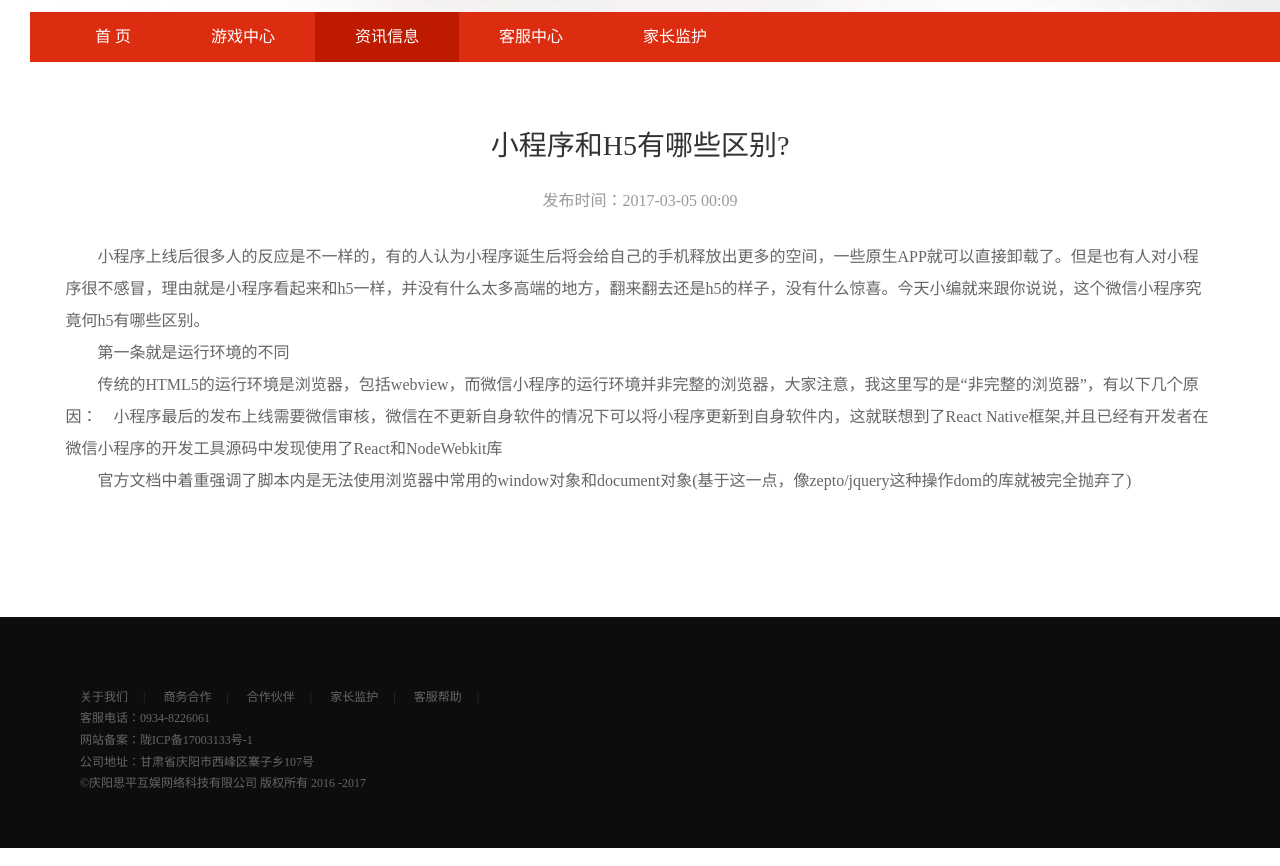
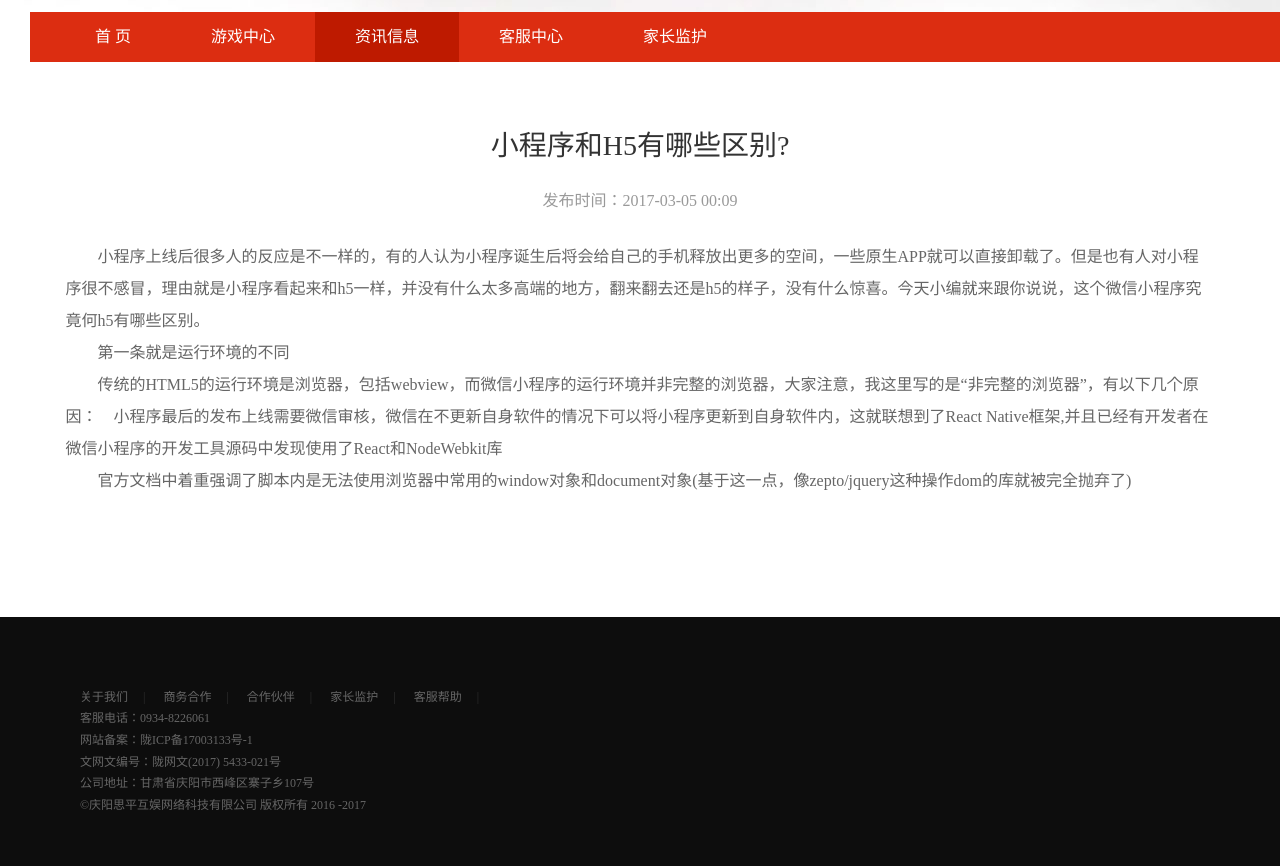
Before and after one commit to zhegu/shuashua, a plain HTML site: page info-1.html in a window 1280 px wide. Shown: the part 129-995 px from the top of the page. Drawn offline with Linux system fonts and the light colour scheme.

Commit message:
2017-07-16 添加文网文编号和修改css高度

```diff
--- a/Public/Media/css/base.css
+++ b/Public/Media/css/base.css
@@ -63,7 +63,7 @@ a:hover {text-decoration: none;color: #186DC3;}
 .f-links .roll li{float:left;height:22px;line-height:22px;text-align:center; padding-right:15px;}
 .f-links .roll li a{color:#666;transition:all .5s ease}
 .f-links a.more{width:50px;height:22px;display:block;text-align:center;line-height:22px;color:#666;position:absolute;top:0;right:0;transition:all .5s ease}
-.infoot{height:106px;overflow:hidden;padding-top:20px}
+.infoot{height:124px;overflow:hidden;padding-top:20px}
 .infoot .ifl{float:left;width:170px;height:88px;padding-top:8px}
 .infoot .ifc{float:left;width:607px;padding-left:40px}
 .infoot .ifc p{color:#666;line-height:18px;font-size:12px; line-height:1.8;}
--- a/info-1.html
+++ b/info-1.html
@@ -110,6 +110,7 @@
 				</p>
 				<p>客服电话：0934-8226061</p>
 				<p>网站备案：陇ICP备17003133号-1&nbsp;&nbsp;</p>
+				<p>文网文编号：陇网文(2017) 5433-021号&nbsp;&nbsp;</p>
 				<p>公司地址：甘肃省庆阳市西峰区寨子乡107号</P>
 				<p>©庆阳思平互娱网络科技有限公司 版权所有 2016 -2017</p>
             </div>
```
Also changed, not shown: info-2.html (+1 -0 lines), info-3.html (+1 -0 lines), register2.html (+1 -0 lines).
